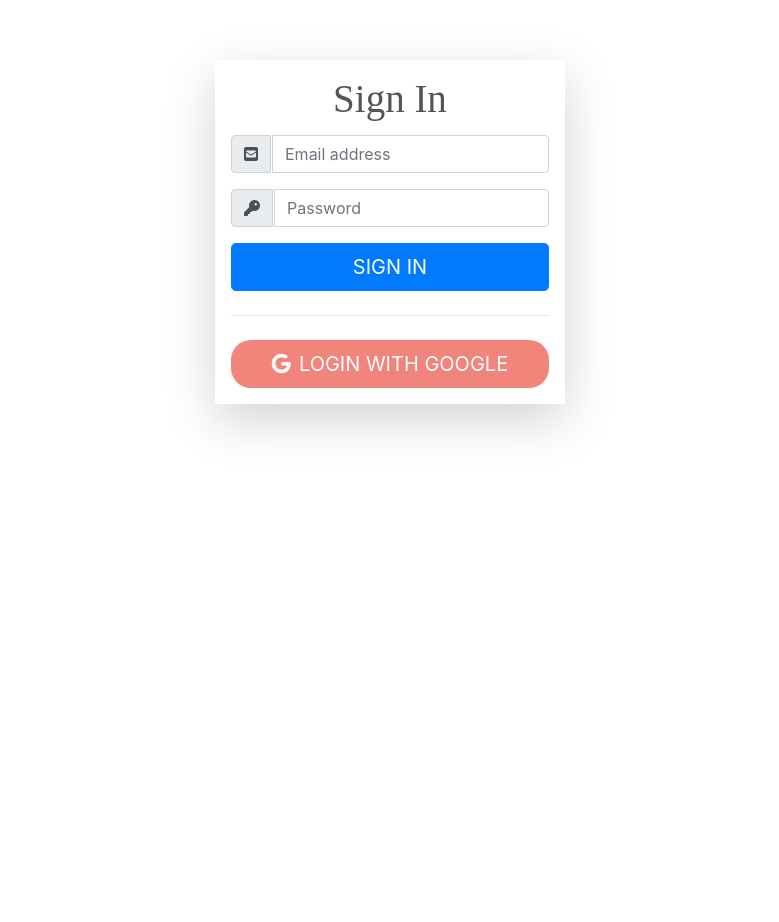
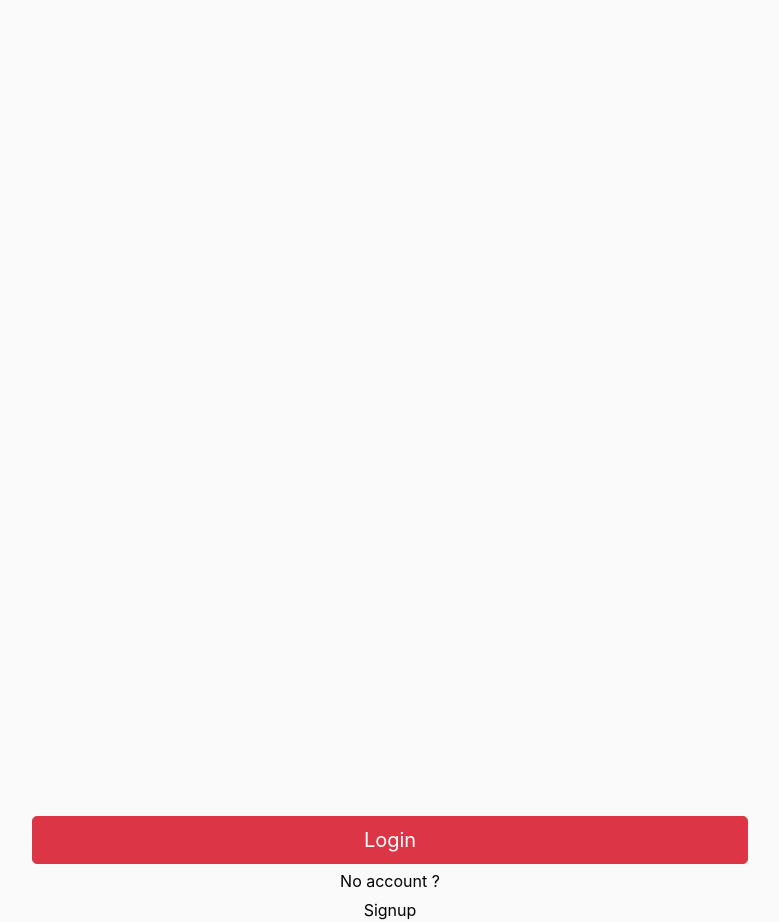
Before and after one commit to attainu-phoenix/sib-productivity-app, a React (Create React App) app: page /app/login in a window 1280 px wide. Before the commit this address led to /login. Shown: the part 80-1002 px from the top of the page, without its empty margins (250-1029 px from the left). Before the commit the page ends 800 px from the top, so only its background shows below. Built offline with nearby package versions, Linux system fonts and the light colour scheme; a web font is replaced by a local one.

Commit message:
landing page ui done

```diff
--- a/public/index.html
+++ b/public/index.html
@@ -28,6 +28,11 @@
       Learn how to configure a non-root public URL by running `npm run build`.
     -->
     <title>CheckList</title>
+    <style>
+      body{
+        background-color:  #fafafa;
+      }
+    </style>
   </head>
   <body>
     <noscript>You need to enable JavaScript to run this app.</noscript>
--- /dev/null
+++ b/src/components/crome-extension/Header.js
@@ -0,0 +1,23 @@
+import React from 'react'
+import '../header.css'
+
+class Header extends React.Component {
+
+    render() {
+        return (
+            <div>
+                <nav className="navbar fixed-top navbar-expand-lg navbar-light head-color">
+                    <a className="navbar-brand text-white" href="/#">CheckList</a>
+                    <button className="navbar-toggler" type="button" data-toggle="collapse" data-target="#navbarSupportedContent" aria-controls="navbarSupportedContent" aria-expanded="false" aria-label="Toggle navigation">
+                        <span className="navbar-toggler-icon"></span>
+                    </button>
+
+
+                </nav>
+
+
+            </div>
+        )
+    }
+}
+export default Header;
--- /dev/null
+++ b/src/components/crome-extension/LandingPage.js
@@ -0,0 +1,45 @@
+import React from 'react';
+import Header from './Header'
+
+const style = {
+    container: {
+        marginTop: '70%'
+    },
+    link:{
+        textDecoration:'none',
+        color:'black',
+        marginTop:'5px'
+    }
+}
+
+class LandingPage extends React.Component {
+
+    render() {
+        return (
+            <div>
+                <Header />
+
+                <div className="container-fluid" style={style.container}>
+                    <div className="row justify-content-center">
+                        <div className="col-7">
+                            <div>
+                                <button className="btn btn-lg btn-block btn-danger">Login</button>
+                            </div>
+
+                            <div className="row justify-content-center">
+                                <a href="#/" style={style.link}>No account ? </a>
+                            </div>
+                            <div className="row justify-content-center">
+                                <a href="#/" style={style.link}>Signup</a>
+                            </div>
+                        </div>
+
+                    </div>
+                </div>
+            </div>
+
+        )
+    }
+}
+
+export default LandingPage;
--- a/src/index.js
+++ b/src/index.js
@@ -1,48 +1,50 @@
 import React from 'react';
 import ReactDOM from 'react-dom';
-import App from './components/App.js';
-import Login from './components/Login.js';
-import Signup from './components/Signup.js';
-import { Provider } from 'react-redux';
-import { store } from './store/store.js';
-import { BrowserRouter as Router, Route, Redirect } from 'react-router-dom';
-
-
-class Home extends React.Component {
-
-    doRedirect() {
+// import App from './components/App.js';
+// import Login from './components/Login.js';
+// import Signup from './components/Signup.js';
+// import { Provider } from 'react-redux';
+// import { store } from './store/store.js';
+// import { BrowserRouter as Router, Route, Redirect } from 'react-router-dom';
+import LandingPage from './components/crome-extension/LandingPage'
 
 
 
-        let loggedIn = localStorage.getItem("user");
+// class Home extends React.Component {
 
-        if (loggedIn) {
-
-            return <Redirect to="/app" />
-
-        } else {
-
-            return <Redirect to="/login" />
-        }
-    }
-
-    render() {
+//     doRedirect() {
 
 
-        return (
-            <Provider store={store}>
-                <Router>
-                    <Route>
-                        <Route path="/signup" component={Signup} />
-                        <Route path="/app" component={App} />
-                        <Route path="/login" component={Login} />
-                        {this.doRedirect()}
-                    </Route>
-                </Router>
-            </Provider>
-        )
-    }
-}
+
+//         let loggedIn = localStorage.getItem("user");
+
+//         if (loggedIn) {
+
+//             return <Redirect to="/app" />
+
+//         } else {
+
+//             return <Redirect to="/login" />
+//         }
+//     }
+
+//     render() {
 
 
-ReactDOM.render(<Home />, document.getElementById('root'));
+//         return (
+//             <Provider store={store}>
+//                 <Router>
+//                     <Route>
+//                         <Route path="/signup" component={Signup} />
+//                         <Route path="/app" component={App} />
+//                         <Route path="/login" component={Login} />
+//                         {this.doRedirect()}
+//                     </Route>
+//                 </Router>
+//             </Provider>
+//         )
+//     }
+// }
+
+
+ReactDOM.render(<LandingPage />, document.getElementById('root'));
```
